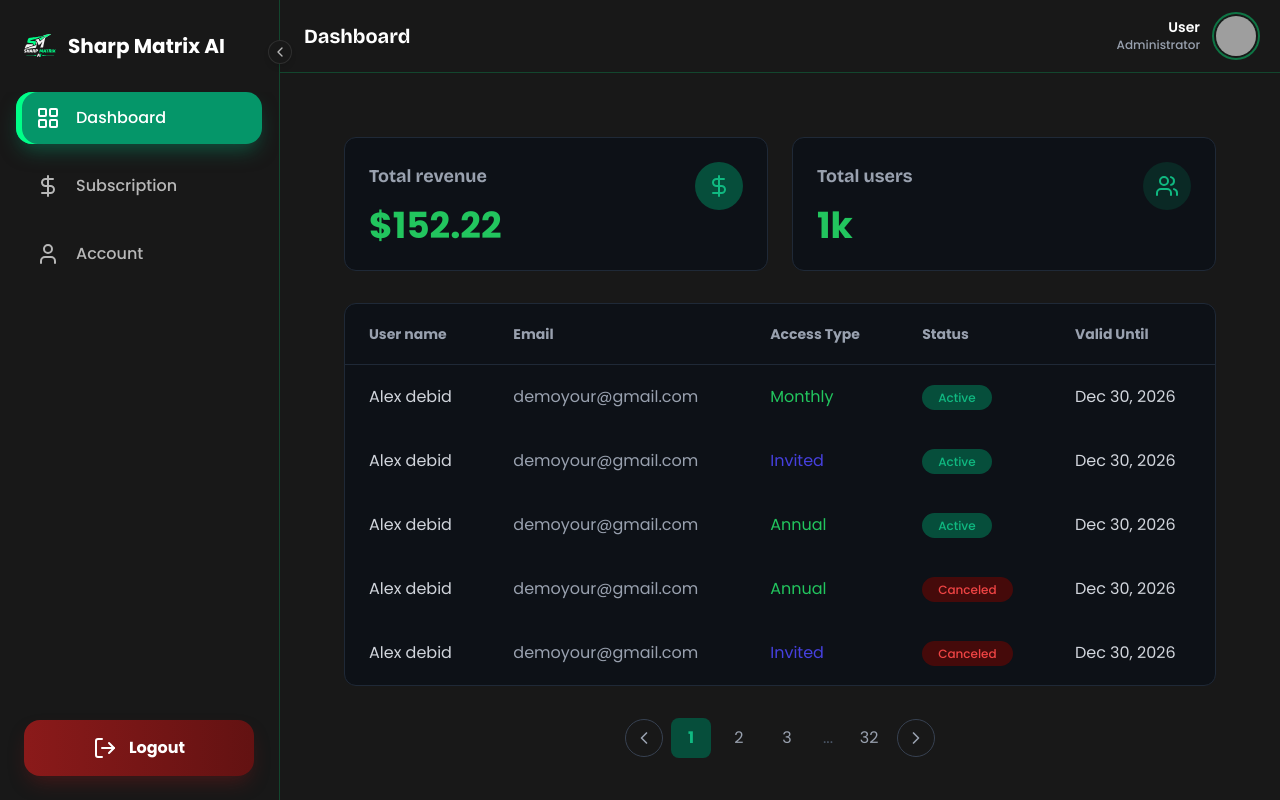
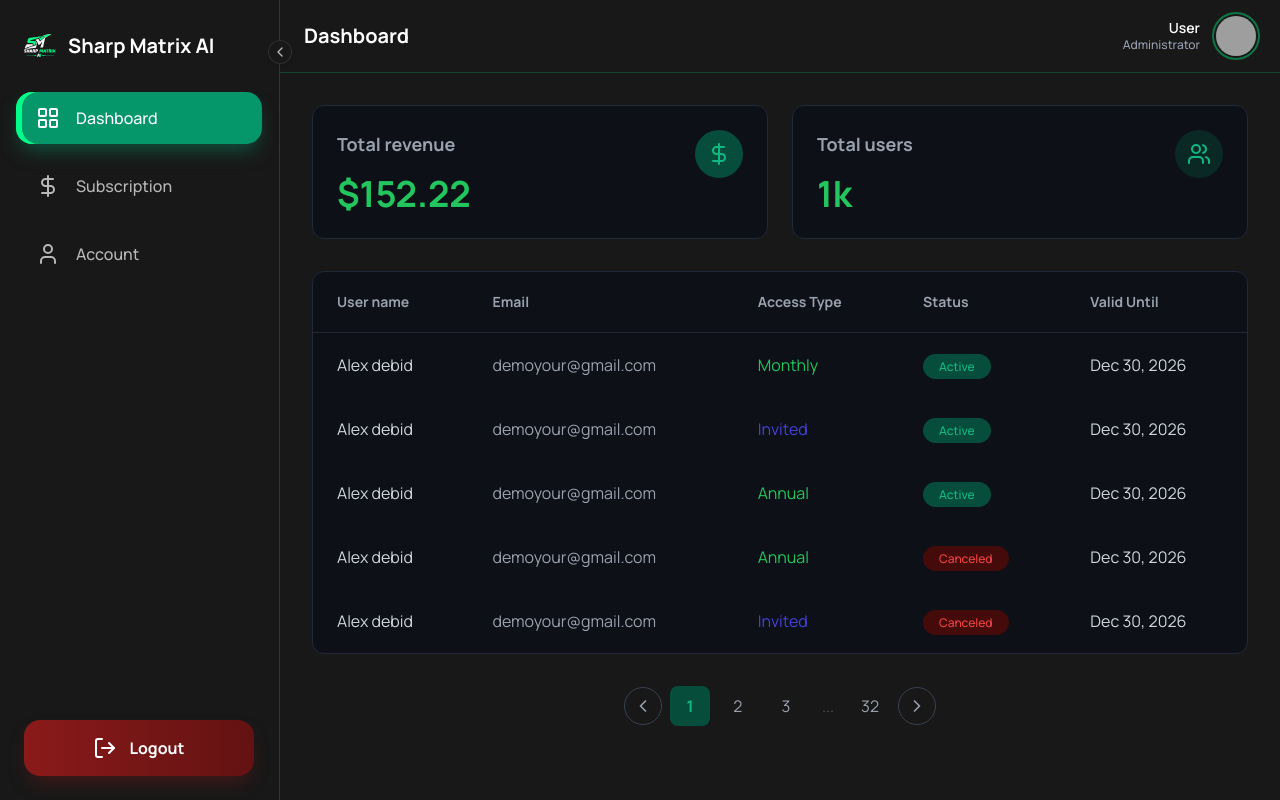
Before and after one commit to Alok4D/clash-gambling, a Next.js app: page /dashboard in a window 1280 px wide. Built offline with nearby package versions, Linux system fonts and the light colour scheme; grey boxes are pictures that could not be loaded.

Commit message:
feat: initialize project structure with Tailwind CSS, custom layout, and admin dashboard views

```diff
--- a/app/(adminDashboardLayout)/dashboard/page.tsx
+++ b/app/(adminDashboardLayout)/dashboard/page.tsx
@@ -5,7 +5,7 @@ import { Pagination } from './dashboard-overview/_component/Pagination';
 
 export default function DashboardOverviewPage() {
   return (
-    <div className="min-h-screen p-8 font-sans">
+    <div className="min-h-screen">
       <div className="max-w-7xl mx-auto space-y-8">
 
         {/* Stats Grid */}
--- a/app/(adminDashboardLayout)/dashboard/subscription/page.tsx
+++ b/app/(adminDashboardLayout)/dashboard/subscription/page.tsx
@@ -2,7 +2,7 @@ import { SubscriptionCard } from "./_components/SubscriptionCard";
 
 export default function SubscriptionPage() {
   return (
-    <div className="min-h-screen bg-[#111111] p-10 font-sans">
+    <div className="min-h-screen p-10 font-sans">
       <div className="max-w-6xl mx-auto">
 
         {/* Header Section */}
--- a/app/globals.css
+++ b/app/globals.css
@@ -143,3 +143,7 @@ h6 {
     background: rgba(0, 255, 136, 0.4);
   }
 }
+
+button, a{
+  cursor: pointer;
+}
--- a/app/layout.tsx
+++ b/app/layout.tsx
@@ -1,17 +1,11 @@
 import type { Metadata } from "next";
-import { Poppins, Bricolage_Grotesque } from "next/font/google";
+import { Manrope } from "next/font/google";
 import "./globals.css";
 
-const sans = Poppins({
+const manrope = Manrope({
   variable: "--font-sans",
   subsets: ["latin"],
-  weight: ["100", "200", "300", "400", "500", "600", "700", "800", "900"],
-});
-
-const fontTitle = Bricolage_Grotesque({
-  variable: "--font-title",
-  subsets: ["latin"],
-  weight: ["400", "500", "600", "700"],
+  weight: ["200", "300", "400", "500", "600", "700", "800"],
 });
 
 export const metadata: Metadata = {
@@ -27,7 +21,8 @@ export default function RootLayout({
   return (
     <html lang="en">
       <body
-        className={`${sans.variable} ${sans.className} ${fontTitle.variable} antialiased`}
+        className={`${manrope.variable} ${manrope.className} antialiased`}
+        style={{ "--font-title": "var(--font-sans)" } as React.CSSProperties}
       >
         <div className="min-h-screen flex flex-col">
           <main className="flex-1">{children}</main>
```
